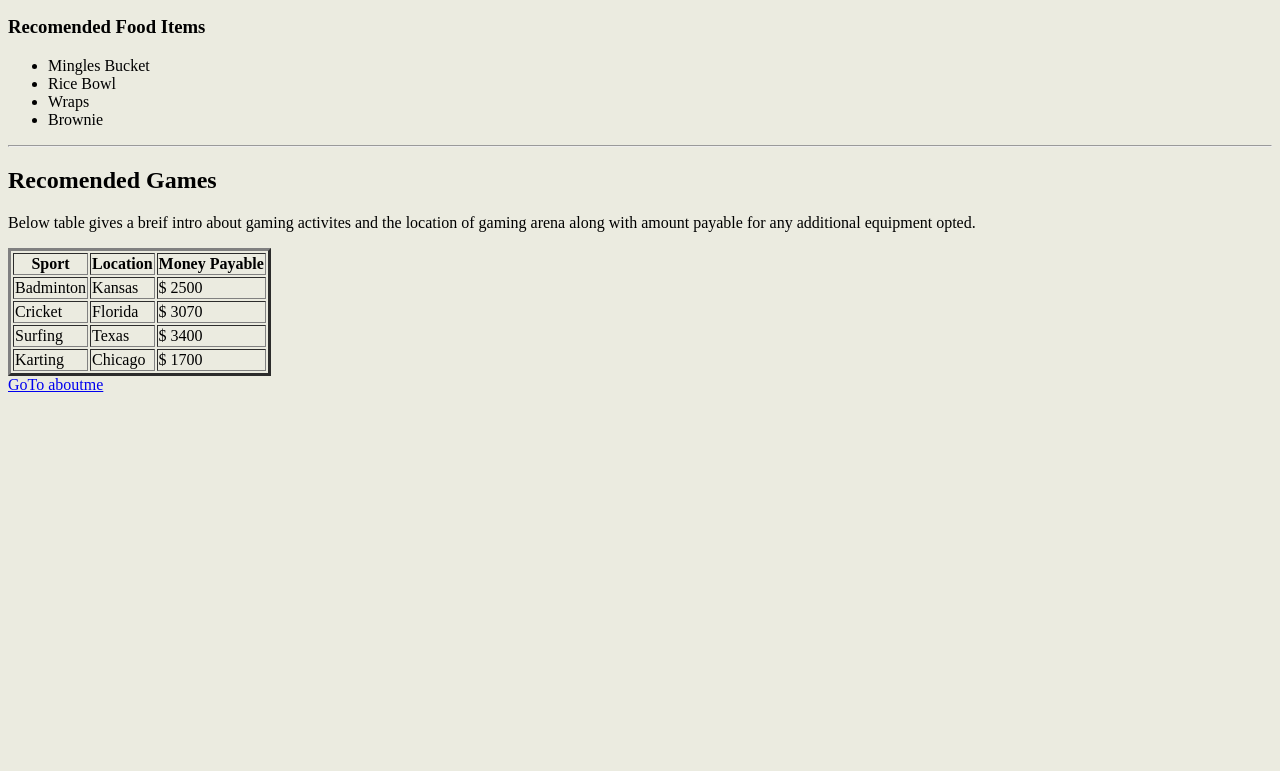
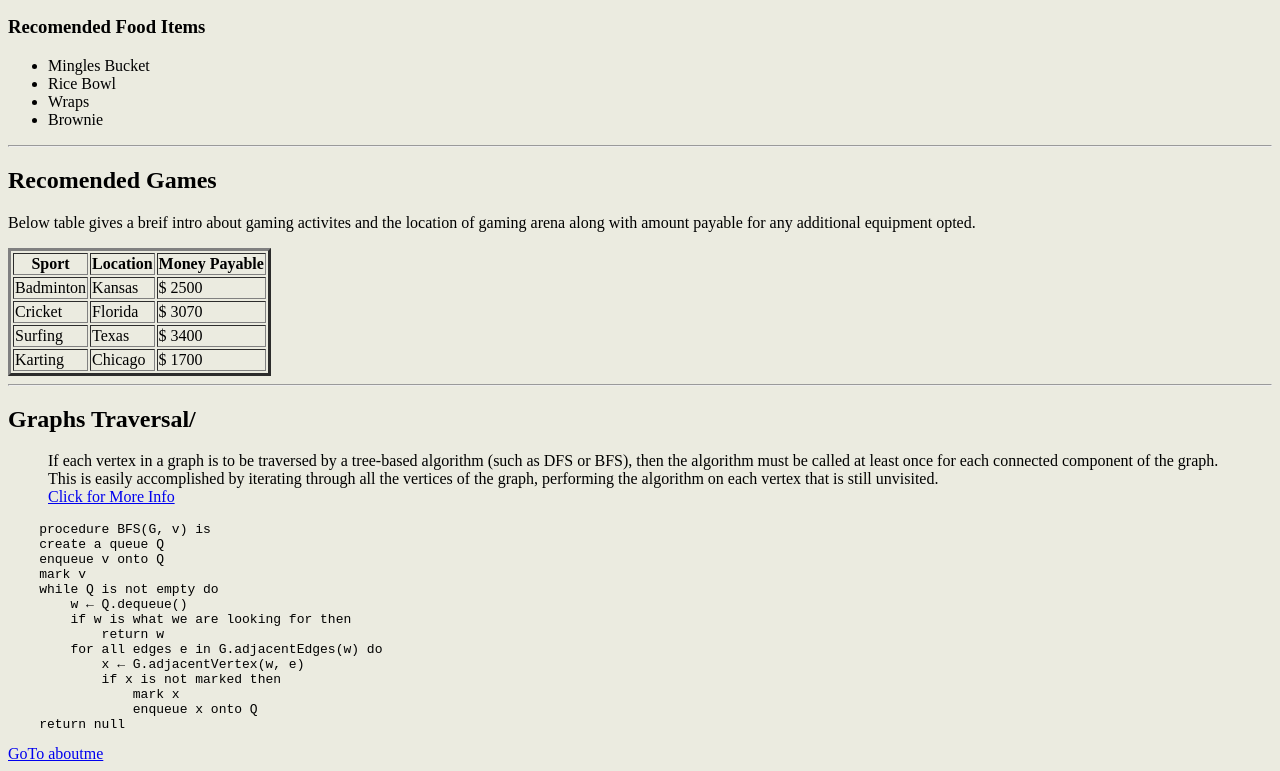
Before and after one commit to 44-563-Web-Apps-S22/webapps-s22-assignment-3-Yashahsri, a plain HTML site: page index.html in a window 1280 px wide. Shown: the part 359-1130 px from the top of the page. Before the commit the page ends 800 px from the top, so only its background shows below. Drawn offline with Linux system fonts and the light colour scheme.

Commit message:
Added Code

```diff
--- a/index.html
+++ b/index.html
@@ -76,6 +76,26 @@ for any additional equipment opted.</p>
 </tr>
 </table>
 
+<hr>
+<h2>Graphs Traversal/</h2>
+<blockquote>If each vertex in a graph is to be traversed by a tree-based algorithm (such as DFS or BFS), then the algorithm must be called at least once for each connected component of the graph. This is easily accomplished by iterating through all the vertices of the graph, performing the algorithm on each vertex that is still unvisited.
+    <br> <a href="https://en.wikipedia.org/wiki/Graph_traversal">Click for More Info</a></blockquote>
+<pre>
+    procedure BFS(G, v) is
+    create a queue Q
+    enqueue v onto Q
+    mark v
+    while Q is not empty do
+        w ← Q.dequeue()
+        if w is what we are looking for then
+            return w
+        for all edges e in G.adjacentEdges(w) do
+            x ← G.adjacentVertex(w, e)
+            if x is not marked then
+                mark x
+                enqueue x onto Q
+    return null
+</pre>
         <a href="aboutMe.html">GoTo aboutme</a>
         </body>
 
```
